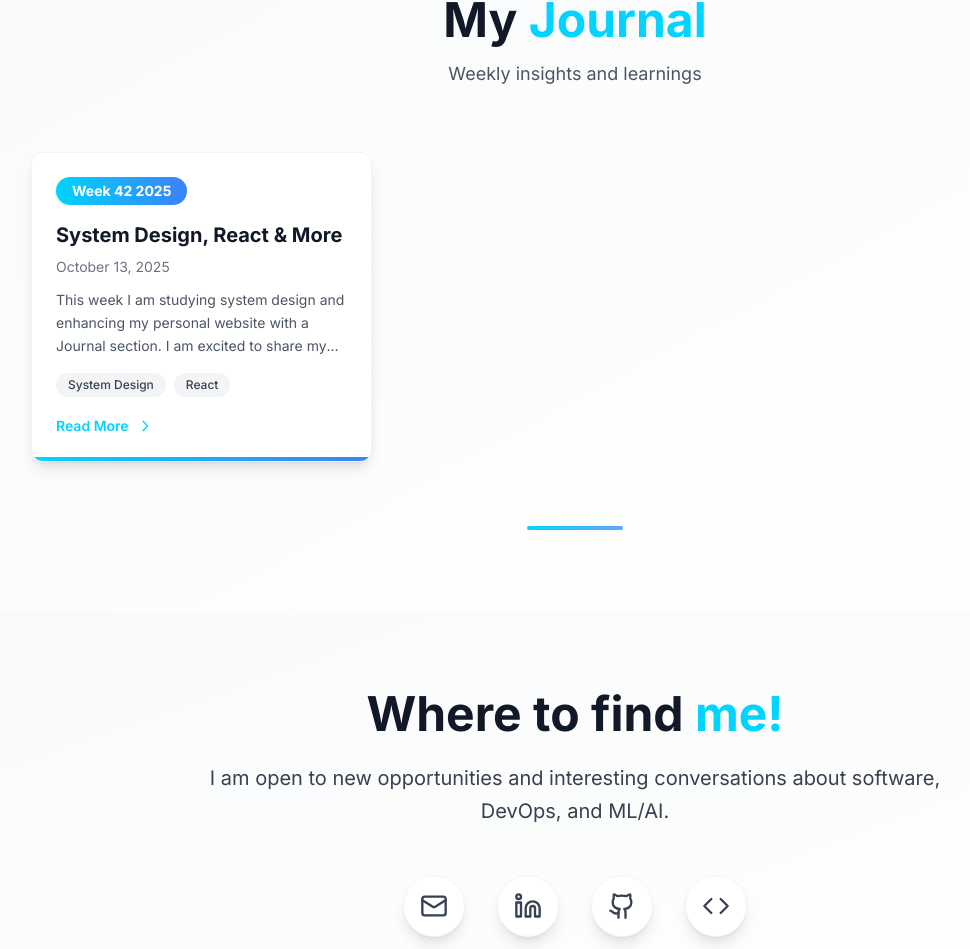
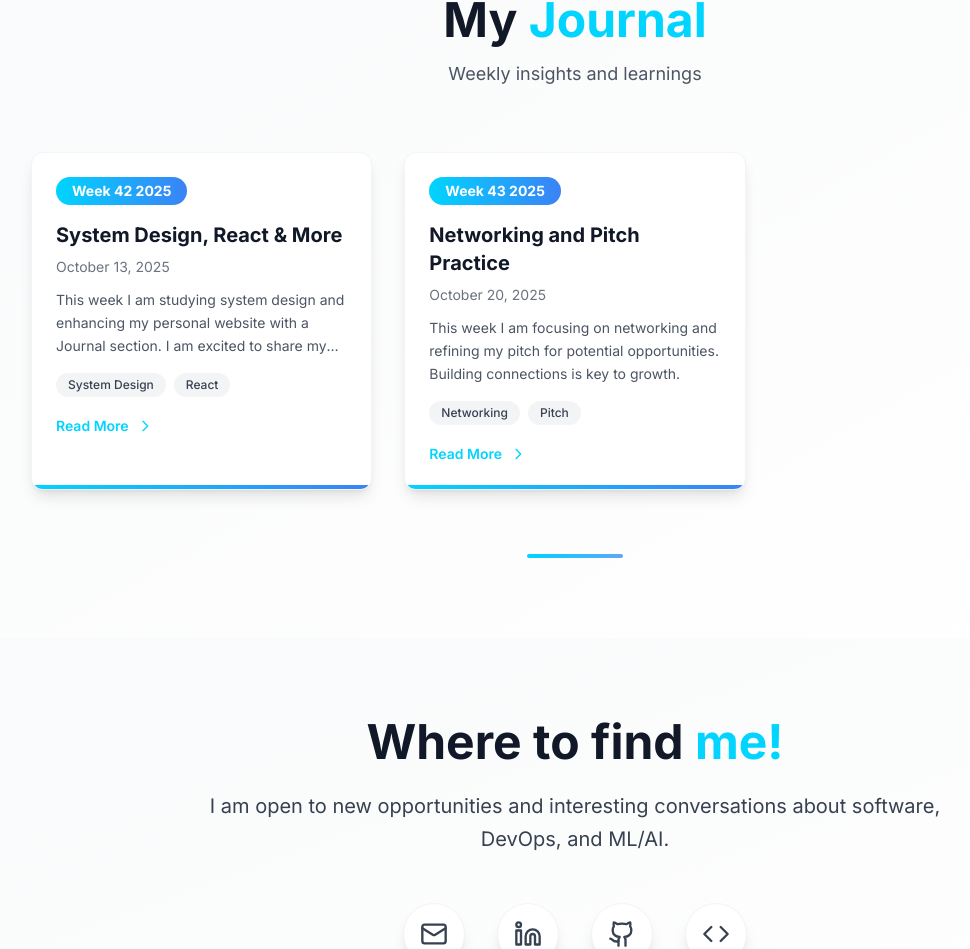
Before and after one commit to anu-jain-36/anu-jain-36.github.io, a React (Vite) app: page / in a window 1280 px wide. Shown: the part 5378-6327 px from the top of the page, without its empty margins (65-1035 px from the left). Built offline with nearby package versions, Linux system fonts and the light colour scheme.

Commit message:
Add week 43 readme, make the link to journal page dynamic

```diff
--- a/src/components/journal.tsx
+++ b/src/components/journal.tsx
@@ -13,6 +13,17 @@ const Journal = () => {
       tags: ["System Design", "React"],
       gradient: "from-[#00D4FF] to-blue-500",
       slug: "week42-25"
+    },
+     {
+      id: 2,
+      week: "Week 43",
+      year: "2025",
+      title: "Networking and Pitch Practice",
+      excerpt: "This week I am focusing on networking and refining my pitch for potential opportunities. Building connections is key to growth.",
+      date: "October 20, 2025",
+      tags: ["Networking", "Pitch"],
+      gradient: "from-[#00D4FF] to-blue-500",
+      slug: "week43-25"
     },
   ];
   return (
@@ -66,7 +77,7 @@ const Journal = () => {
 
               {/* Read More Button */}
               <Link
-                to="/journal/week42-25"
+                to={`/journal/${entry.slug}`}
                 className="inline-block"
               >
                 <span className="text-[#00D4FF] hover:text-blue-600 font-semibold text-sm flex items-center gap-2 transition-colors duration-200">
```
Also changed, not shown: public/journal/week42-25.md (+2 -2 lines), public/journal/week43-25.md (added, +26 -0 lines).
